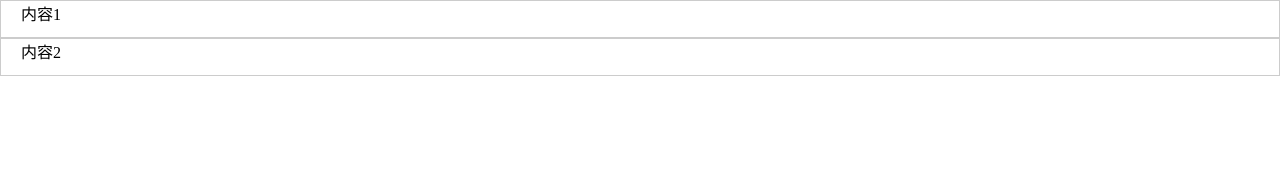
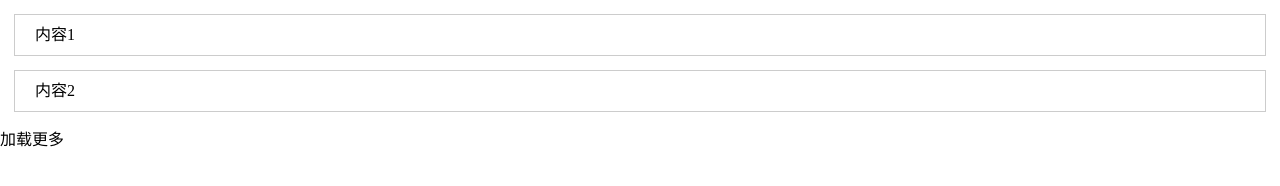
Before and after one commit to 2017sun/listmore, a plain HTML site: page index.html in a window 1280 px wide. Drawn offline with Linux system fonts and the light colour scheme.

Commit message:
Update index.html

```diff
--- a/index.html
+++ b/index.html
@@ -7,20 +7,33 @@
   <style>
     *{margin:0;padding:0;}
     .lists li{
-    height:36px;
+    list-style-type:none;
+    height:40px;
     border:1px solid #ccc;
-    line-heihgt:36px;
+    line-height:40px;
     padding-left:20px;
+    margin:14px
     }
      .lists li:hover{
-     background-colot:green;
+     background-color:green;
      }
+    #btn{
+    maragin-top:14px;
+    margin:0 auto;
+    }
+    #btn a{
+    padding:14px;
+    display:block;
+    cursor:pointer;
+    color:red;
+    }
   </style>
 </head>
 <body>
 <ul class="lists">
 <li>内容1</li>
 <li>内容2</li>
+  <div><a id="btn">加载更多</a></div>
 </ul>
 </body>
 </html>
```
